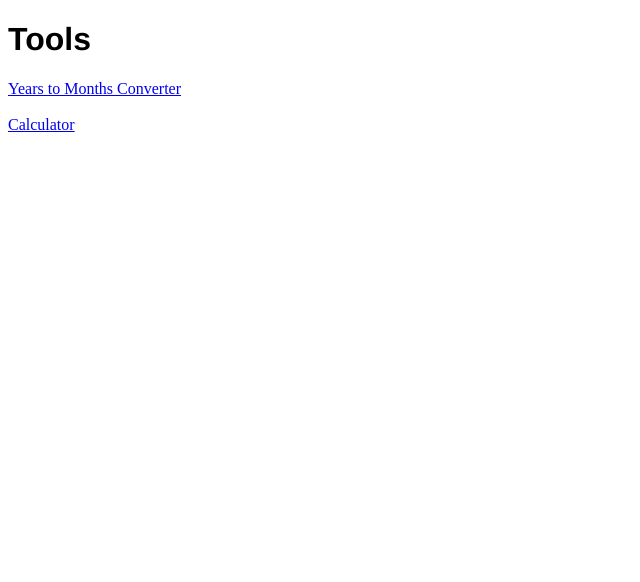
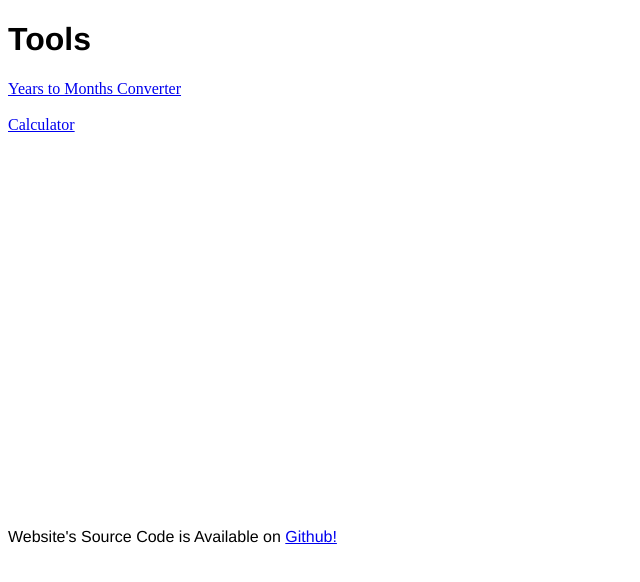
Before and after one commit to martibuntia/site, a plain HTML site: page index.html in a window 1280 px wide. Shown: the whole page, without its empty margins (0-640 px from the left). Drawn offline with Linux system fonts and the light colour scheme.

Commit message:
Update index.html

```diff
--- a/index.html
+++ b/index.html
@@ -13,5 +13,28 @@
     <br/>
     <br/>
     <a href="/calculator">Calculator</a>
+    <br/>
+    <br/>
+    <br/>
+    <br/>
+    <br/>
+    <br/>
+    <br/>
+    <br/>
+    <br/>
+    <br/>
+    <br/>
+    <br/>
+    <br/>
+    <br/>
+    <br/>
+    <br/>
+    <br/>
+    <br/>
+    <br/>
+    <br/>
+    <br/>
+    <br/>
+    <p style="color:black">Website's Source Code is Available on <a href="https://github.com/martibuntia/site">Github!</a></p>
   </body>
 </html>
```
